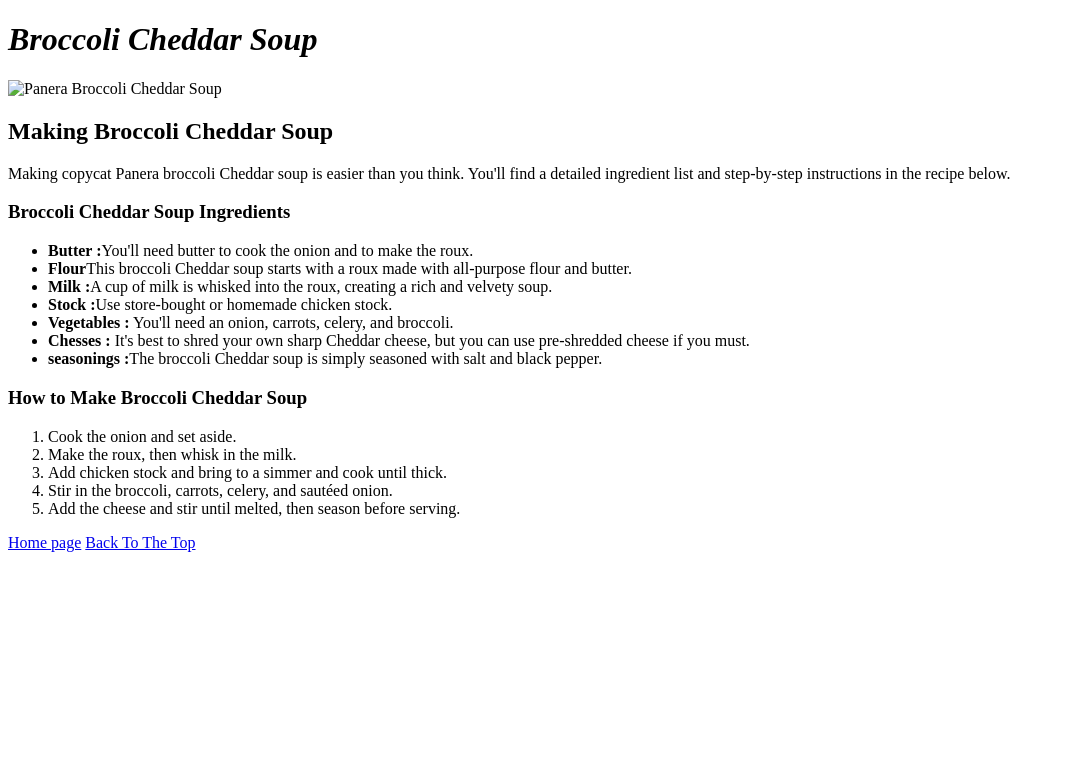
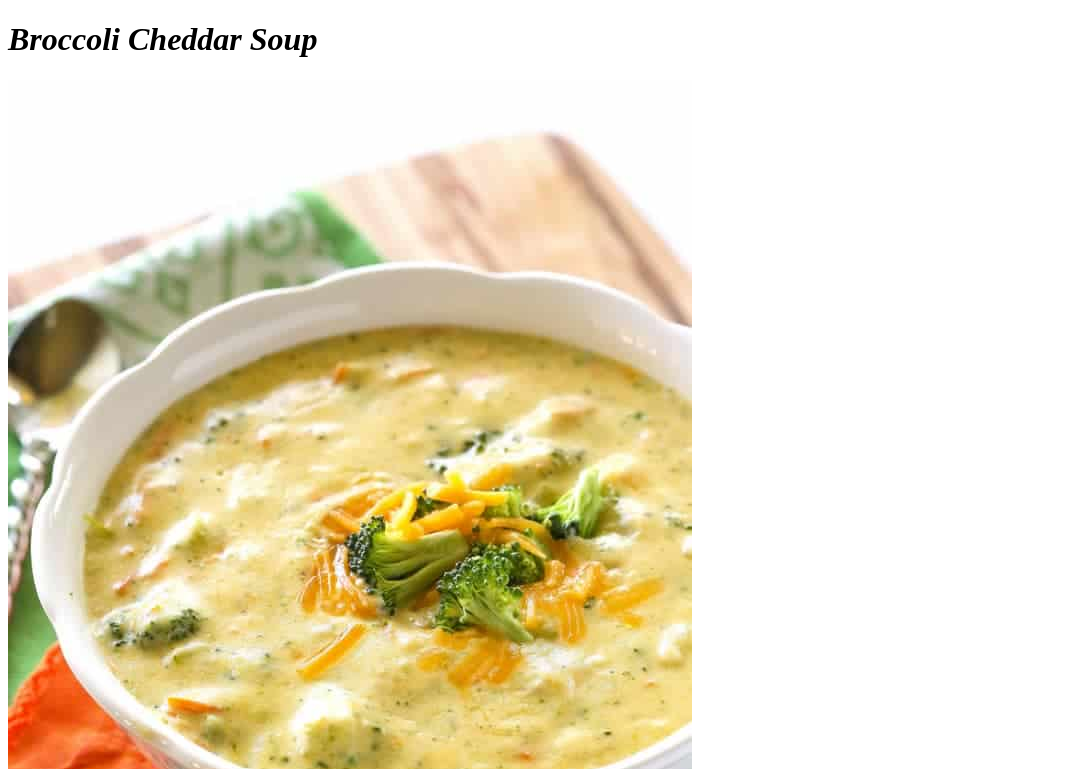
Before and after one commit to fedibenam/odin-recipes, a plain HTML site: page recipes/Soup.html in a window 1280 px wide. Shown: the top 769 px of the page, without its empty margins (0-1065 px from the left). Drawn offline with Linux system fonts and the light colour scheme.

Commit message:
Update HTML code

```diff
--- a/recipes/Soup.html
+++ b/recipes/Soup.html
@@ -7,7 +7,7 @@
 </head>
 <body>
    <h1><strong><em> Broccoli Cheddar Soup</em></strong></h1>
-    <img src="imag/soup.jpg" alt="Panera Broccoli Cheddar Soup">
+    <img src="../imag/soup.jpg" alt="Panera Broccoli Cheddar Soup">
     <h2><strong>Making Broccoli Cheddar Soup</strong></h2>
     <p>Making copycat Panera broccoli Cheddar soup is easier than you think.
     You'll find a detailed ingredient list and step-by-step instructions in the recipe below.</p>
@@ -30,7 +30,7 @@
         <li>Add the cheese and stir until melted, then season before serving. </li>
     </ol>
 
-    <a href="index.html"> Home page</a>
+    <a href="../index.html">Home Page</a>
     <a href="#Header"> Back To The Top</a>
 </body>
 </html>
```
Also changed, not shown: recipes/Pizza.html (+2 -2 lines), recipes/lasagna.html (+2 -2 lines).
